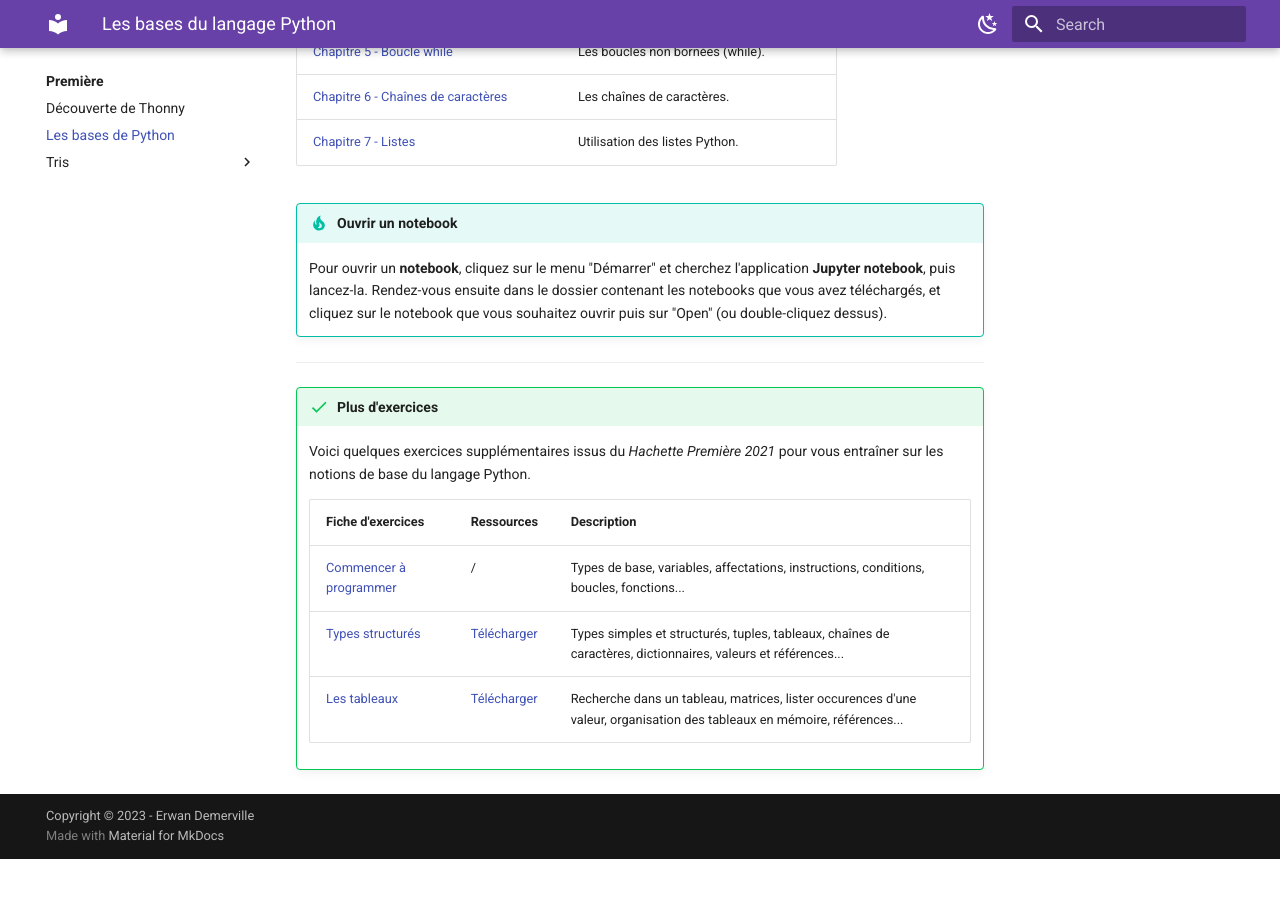
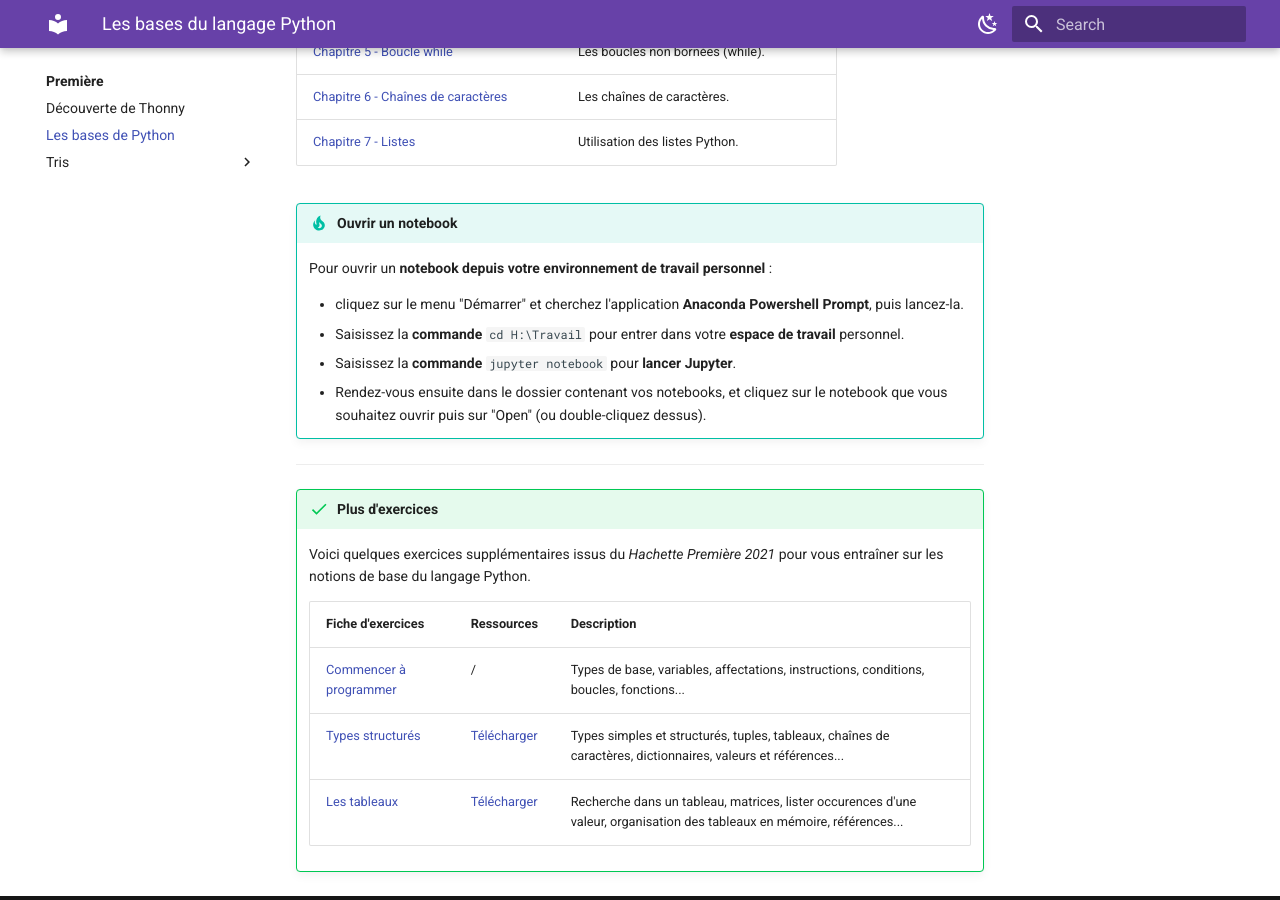
Before and after one commit to erwandemerville/nsi, an MkDocs documentation site: the page built from docs/premiere/bases_python/index.md, in a window 1280 px wide and 900 px high, scrolled down 612 px. Built offline with MkDocs 1.6.1 and Material for MkDocs 9.7.7, drawn with Linux system fonts in a browser that asks for light colours; before the commit the page ends 1471 px from its top, so only the background shows below that.

Commit message:
MAJ site

```diff
--- a/docs/premiere/bases_python/index.md
+++ b/docs/premiere/bases_python/index.md
@@ -17,7 +17,12 @@ Téléchargez, lisez attentivement et complétez chaque notebook dans l'ordre.
 | [Chapitre 7 - Listes](notebooks/Chapitre%207%20Listes.ipynb) | Utilisation des listes Python. |
 
 !!! tip "Ouvrir un notebook"
-    Pour ouvrir un **notebook**, cliquez sur le menu "Démarrer" et cherchez l'application **Jupyter notebook**, puis lancez-la. Rendez-vous ensuite dans le dossier contenant les notebooks que vous avez téléchargés, et cliquez sur le notebook que vous souhaitez ouvrir puis sur "Open" (ou double-cliquez dessus).
+    Pour ouvrir un **notebook depuis votre environnement de travail personnel** :
+
+    - cliquez sur le menu "Démarrer" et cherchez l'application **Anaconda Powershell Prompt**, puis lancez-la.
+    - Saisissez la **commande** `cd H:\Travail` pour entrer dans votre **espace de travail** personnel.
+    - Saisissez la **commande** `jupyter notebook` pour **lancer Jupyter**.
+    - Rendez-vous ensuite dans le dossier contenant vos notebooks, et cliquez sur le notebook que vous souhaitez ouvrir puis sur "Open" (ou double-cliquez dessus).
 
 ---
 
```
